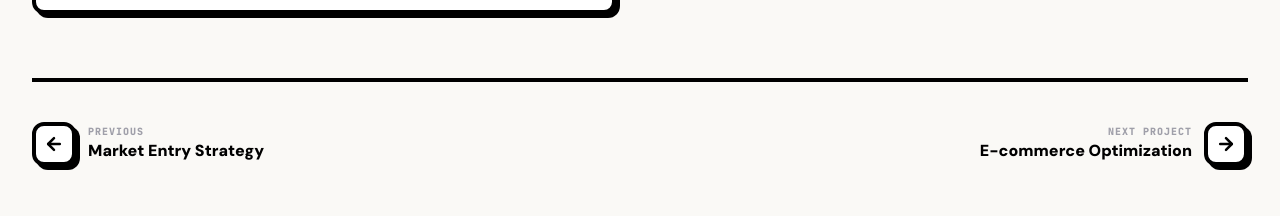
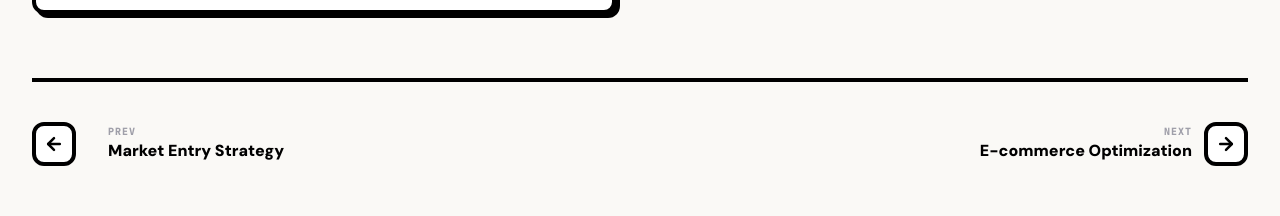
Before and after one commit to WellyaKardika/Portofolio-Neobrutalist-Style, a Next.js app: page /project/dashboard-dev in a window 1280 px wide. Shown: the part 1755-1971 px from the top of the page. Built offline with nearby package versions, Linux system fonts and the light colour scheme.

Commit message:
fix project detail

```diff
--- a/src/app/project/[id]/ProjectDetailClient.tsx
+++ b/src/app/project/[id]/ProjectDetailClient.tsx
@@ -261,7 +261,7 @@ export default function ProjectDetailPage({ params }: PageProps) {
               href={project.liveUrl}
               target="_blank"
               rel="noreferrer"
-              className="inline-flex items-center gap-2 px-6 py-3 border-4 border-black dark:border-white bg-black dark:bg-white text-white dark:text-black font-black font-mono text-sm uppercase tracking-wider rounded-xl brutal-shadow hover:translate-x-[2px] hover:translate-y-[2px] hover:shadow-none transition-all shrink-0"
+              className="inline-flex items-center gap-2 px-6 py-3 border-4 border-white dark:border-black bg-black dark:bg-white text-white dark:text-black font-black font-mono text-sm uppercase tracking-wider rounded-xl brutal-shadow hover:translate-x-[2px] hover:translate-y-[2px] hover:shadow-none transition-all shrink-0"
             >
               View Project <ExternalLink className="w-4 h-4 stroke-[3px]" />
             </a>
@@ -526,32 +526,32 @@ export default function ProjectDetailPage({ params }: PageProps) {
         </AnimatePresence>
 
         {/* ── Next / Prev Project ──────────────────────────── */}
-        <div className="border-t-4 border-black dark:border-white pt-10 flex flex-col sm:flex-row justify-between items-start sm:items-center gap-6">
+        <div className="border-t-4 border-black dark:border-white pt-8 sm:pt-10 grid grid-cols-2 gap-4 sm:gap-6 w-full">
           {/* Prev */}
           <Link
             href={`/project/${prevProject.id}`}
-            className="group flex items-center gap-3 cursor-pointer"
+            className="group flex items-center gap-2 sm:gap-8 cursor-pointer justify-start overflow-hidden"
           >
-            <div className="w-11 h-11 border-4 border-black dark:border-white bg-white dark:bg-zinc-800 rounded-xl brutal-shadow-sm flex items-center justify-center group-hover:bg-brand-primary transition-colors">
-              <ArrowLeft className="w-5 h-5 stroke-[3px] text-black dark:text-white group-hover:text-black transition-colors" />
+            <div className="shrink-0 w-10 h-10 sm:w-11 sm:h-11 border-4 border-black dark:border-white bg-white dark:bg-zinc-800 rounded-xl flex items-center justify-center group-hover:bg-brand-primary transition-colors">
+              <ArrowLeft className="w-4 h-4 sm:w-5 sm:h-5 stroke-[3px] text-black dark:text-white group-hover:text-black transition-colors" />
             </div>
-            <div>
-              <p className="text-[10px] font-black font-mono uppercase tracking-widest text-zinc-400">Previous</p>
-              <p className="font-black font-sans text-base text-black dark:text-white group-hover:underline">{prevProject.title}</p>
+            <div className="min-w-0 flex-1">
+              <p className="text-[9px] sm:text-[10px] font-black font-mono uppercase tracking-widest text-zinc-400 truncate">Prev</p>
+              <p className="font-black font-sans text-xs sm:text-base text-black dark:text-white group-hover:underline truncate">{prevProject.title}</p>
             </div>
           </Link>
 
           {/* Next */}
           <Link
             href={`/project/${nextProject.id}`}
-            className="group flex items-center gap-3 cursor-pointer text-right sm:flex-row-reverse"
+            className="group flex items-center gap-2 sm:gap-3 cursor-pointer justify-start flex-row-reverse text-right overflow-hidden"
           >
-            <div className="w-11 h-11 border-4 border-black dark:border-white bg-white dark:bg-zinc-800 rounded-xl brutal-shadow-sm flex items-center justify-center group-hover:bg-brand-secondary transition-colors">
-              <ArrowRight className="w-5 h-5 stroke-[3px] text-black dark:text-white group-hover:text-black transition-colors" />
+            <div className="shrink-0 w-10 h-10 sm:w-11 sm:h-11 border-4 border-black dark:border-white bg-white dark:bg-zinc-800 rounded-xl flex items-center justify-center group-hover:bg-brand-secondary transition-colors">
+              <ArrowRight className="w-4 h-4 sm:w-5 sm:h-5 stroke-[3px] text-black dark:text-white group-hover:text-black transition-colors" />
             </div>
-            <div>
-              <p className="text-[10px] font-black font-mono uppercase tracking-widest text-zinc-400">Next Project</p>
-              <p className="font-black font-sans text-base text-black dark:text-white group-hover:underline">{nextProject.title}</p>
+            <div className="min-w-0 flex-1">
+              <p className="text-[9px] sm:text-[10px] font-black font-mono uppercase tracking-widest text-zinc-400 truncate">Next</p>
+              <p className="font-black font-sans text-xs sm:text-base text-black dark:text-white group-hover:underline truncate">{nextProject.title}</p>
             </div>
           </Link>
         </div>
```
Also changed, not shown: src/components/sections/Projects.tsx (+0 -11 lines).
